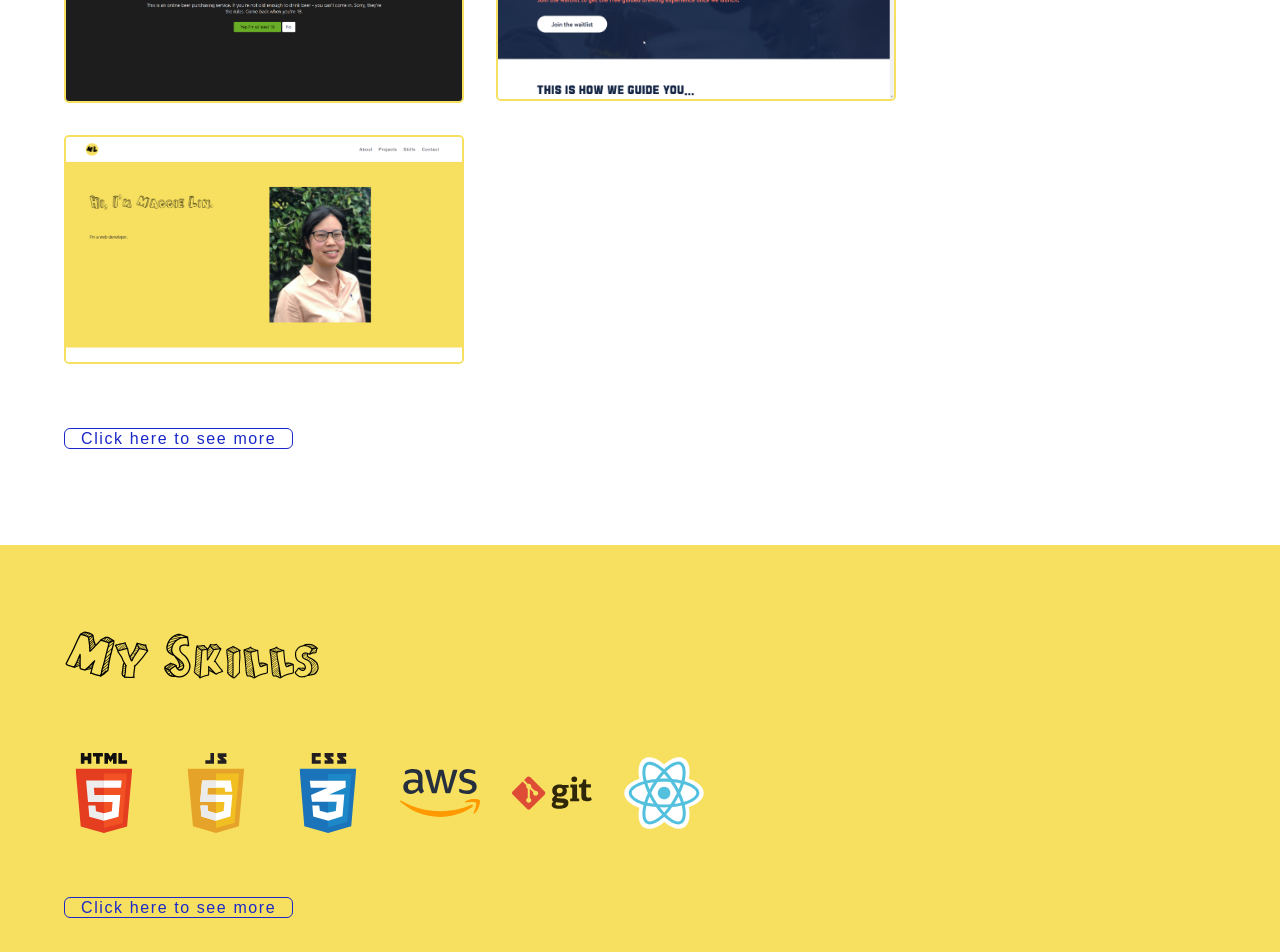
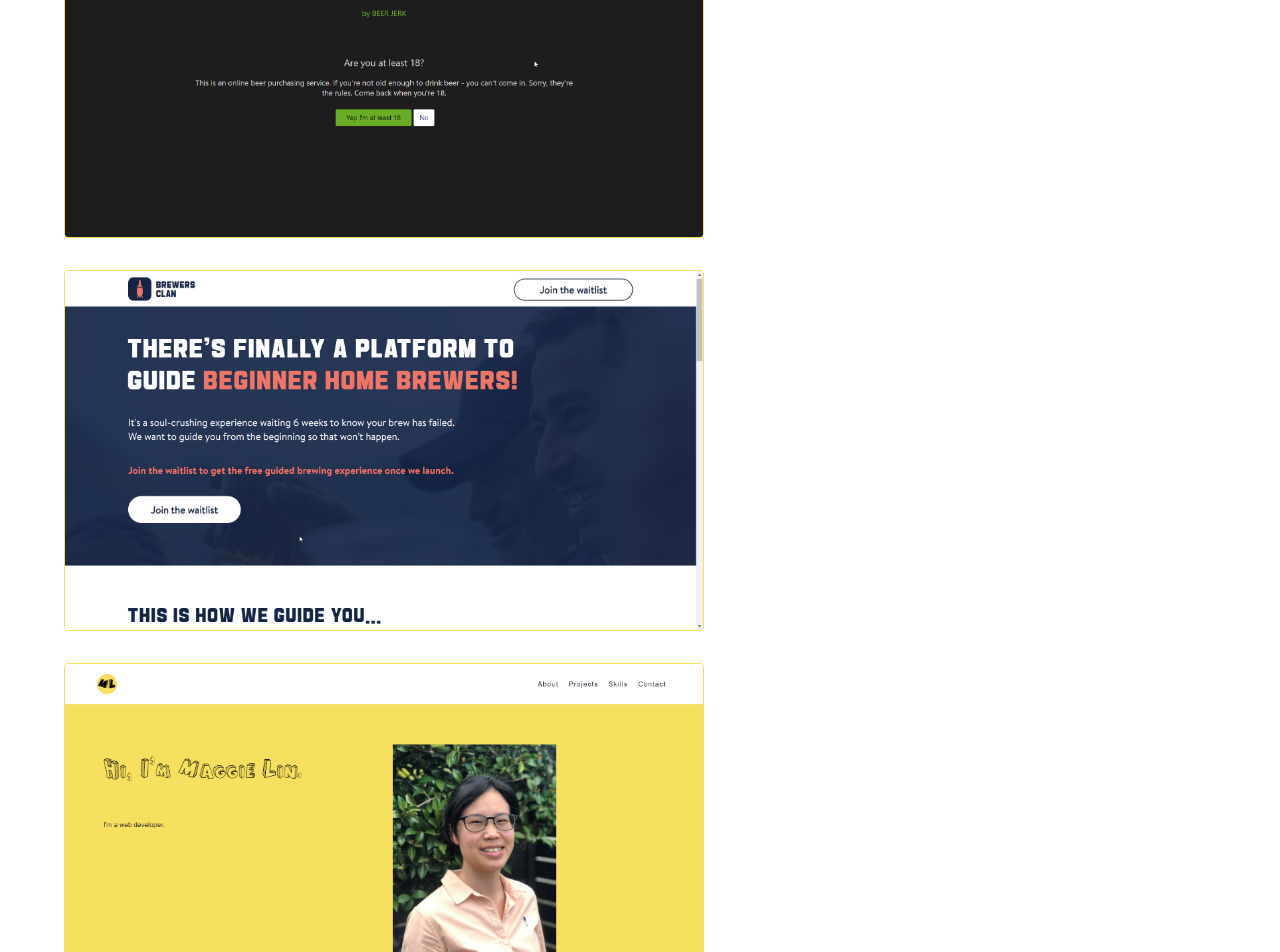
Before and after one commit to lin-maggies/portfolio, a React (Create React App) app: page / in a window 1280 px wide. Shown: the part 1120-2072 px from the top of the page. Built offline with nearby package versions, Linux system fonts and the light colour scheme.

Commit message:
make project photos bigger, move submit button to left

```diff
--- a/src/App.css
+++ b/src/App.css
@@ -121,11 +121,11 @@ p {
   border-radius: 0.25rem;
 }
 
-.photo:firs-child {
+.photo:first-child {
   margin-top: 1rem;
 }
 
-.photoYellowbg {
+.photoYellowBg {
   width: 25rem;
   border: 1px solid #1a27c9;
   border-radius: 0.25rem;
@@ -138,7 +138,19 @@ p {
   margin-top: 2rem;
 }
 
-.projPhoto {
+.photoProj {
+  width: 40rem;
+  border: 0.1rem solid #f7e05f;
+  border-radius: 0.25rem;
+}
+
+.photoProjYellowBg {
+  width: 40rem;
+  border: 0.1rem solid #1a27c9;
+  border-radius: 0.25rem;
+}
+
+.modalPhoto {
   max-width: 25rem;
   max-height: 55rem;
 }
@@ -222,7 +234,7 @@ p {
     border-radius: 5px;
   }
 
-  .photoYellowbg {
+  .photoYellowBg {
     width: 25rem;
     border: 1px solid #1a27c9;
     border-radius: 5px;
@@ -235,7 +247,7 @@ p {
     margin-bottom: 0;
   }
 
-  .projPhoto {
+  .modalPhoto {
     max-width: 50rem;
     max-height: 55rem;
   }
--- a/src/Components/ContactForm.js
+++ b/src/Components/ContactForm.js
@@ -63,7 +63,7 @@ export default function ContactForm() {
           value={message}
           required
         />
-
+        <div>
           <button type="submit">
             <ButtonCust
               children="Send message"
@@ -71,6 +71,7 @@ export default function ContactForm() {
               borderColor="#1a27c9"
             />
           </button>
+        </div>
       </form>
     </div>
   );
--- a/src/Components/ProjectModal.js
+++ b/src/Components/ProjectModal.js
@@ -57,7 +57,7 @@ export default function ProjectModal(props) {
               <img
                 src={props.images[imagePage]}
                 alt="project screenshots"
-                className="projPhoto"
+                className="modalPhoto"
               />
             </Flex>
           </ModalBody>
--- a/src/Components/pageElements/ButtonCust.js
+++ b/src/Components/pageElements/ButtonCust.js
@@ -18,7 +18,7 @@ export default function ButtonCust({ children, onClick, borderColor, border }) {
       letterSpacing="0.1rem"
       borderColor={borderColor ? borderColor : "none"}
       border={border ? border : "none"}
-      marginTop="2rem"
+      marginTop="1rem"
     >
       {children}
     </Button>
--- a/src/Containers/home.js
+++ b/src/Containers/home.js
@@ -33,7 +33,7 @@ export default function Home() {
             </div>
           </div>
           <div className="column">
-            <img src={selfie} alt="Maggie" className="photoYellowbg" />
+            <img src={selfie} alt="Maggie" className="photoYellowBg" />
           </div>
         </div>
         <div className="sectionContainer">
@@ -45,21 +45,21 @@ export default function Home() {
               <img
                 src={text1}
                 alt="Screenshot of TextBeer website"
-                className="photo"
+                className="photoProj"
               />
             </Link>
             <Link to="/projects">
               <img
                 src={brew1}
                 alt="Screenshot of Brewenstein website"
-                className="photo"
+                className="photoProj"
               />
             </Link>
             <Link to="/projects">
               <img
                 src={port1}
                 alt="Screenshot of portfolio website"
-                className="photo"
+                className="photoProj"
               />
             </Link>
           </div>
@@ -67,7 +67,7 @@ export default function Home() {
           <div className="sectionPara">
             <Link to="/projects">
               <ButtonCust
-                children="Click here to see more"
+                children="See all"
                 border="1px"
                 borderColor="#1a27c9"
               />
@@ -90,7 +90,7 @@ export default function Home() {
           <div className="sectionPara">
             <Link to="/skills">
               <ButtonCust
-                children="Click here to see more"
+                children="See all"
                 border="1px"
                 borderColor="#1a27c9"
               />
--- a/src/Containers/myProjects.js
+++ b/src/Containers/myProjects.js
@@ -71,7 +71,7 @@ export default function MyProjects() {
               <img
                 src={text1}
                 alt="TextBeer website"
-                className="photoYellowbg"
+                className="photoProjYellowBg"
               />
             }
           />
@@ -108,7 +108,11 @@ export default function MyProjects() {
             images={brewImageArray}
             title="Brewenstein"
             children={
-              <img src={brew1} alt="Brewenstein website" className="photo" />
+              <img
+                src={brew1}
+                alt="Brewenstein website"
+                className="photoProj"
+              />
             }
           />
           <div className="buttonSpacing">
@@ -161,7 +165,7 @@ export default function MyProjects() {
               <img
                 src={port1}
                 alt="Portfolio website"
-                className="photoYellowbg"
+                className="photoProjYellowBg"
               />
             }
           />
```
Lines whose indentation alone changed are shown as unchanged.
